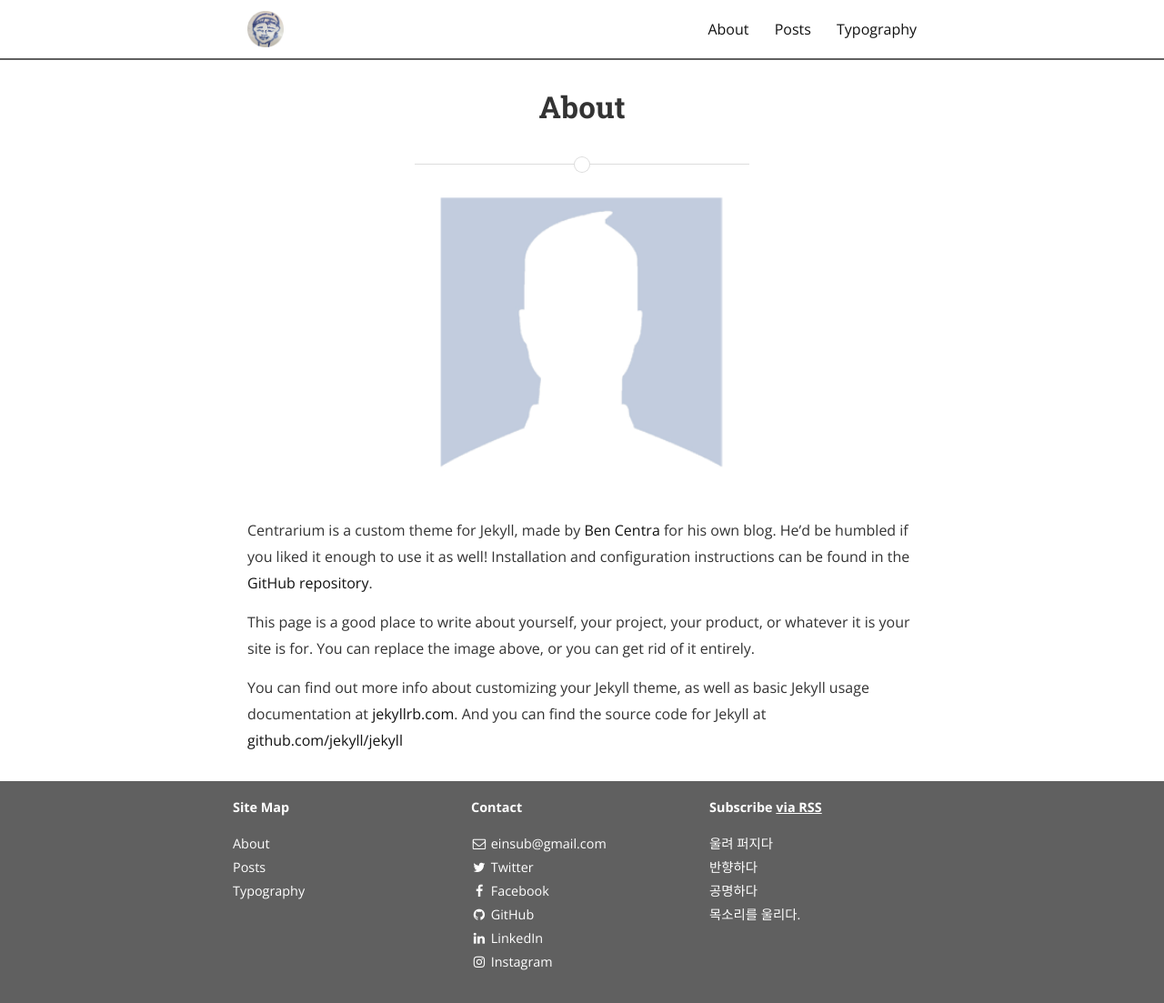
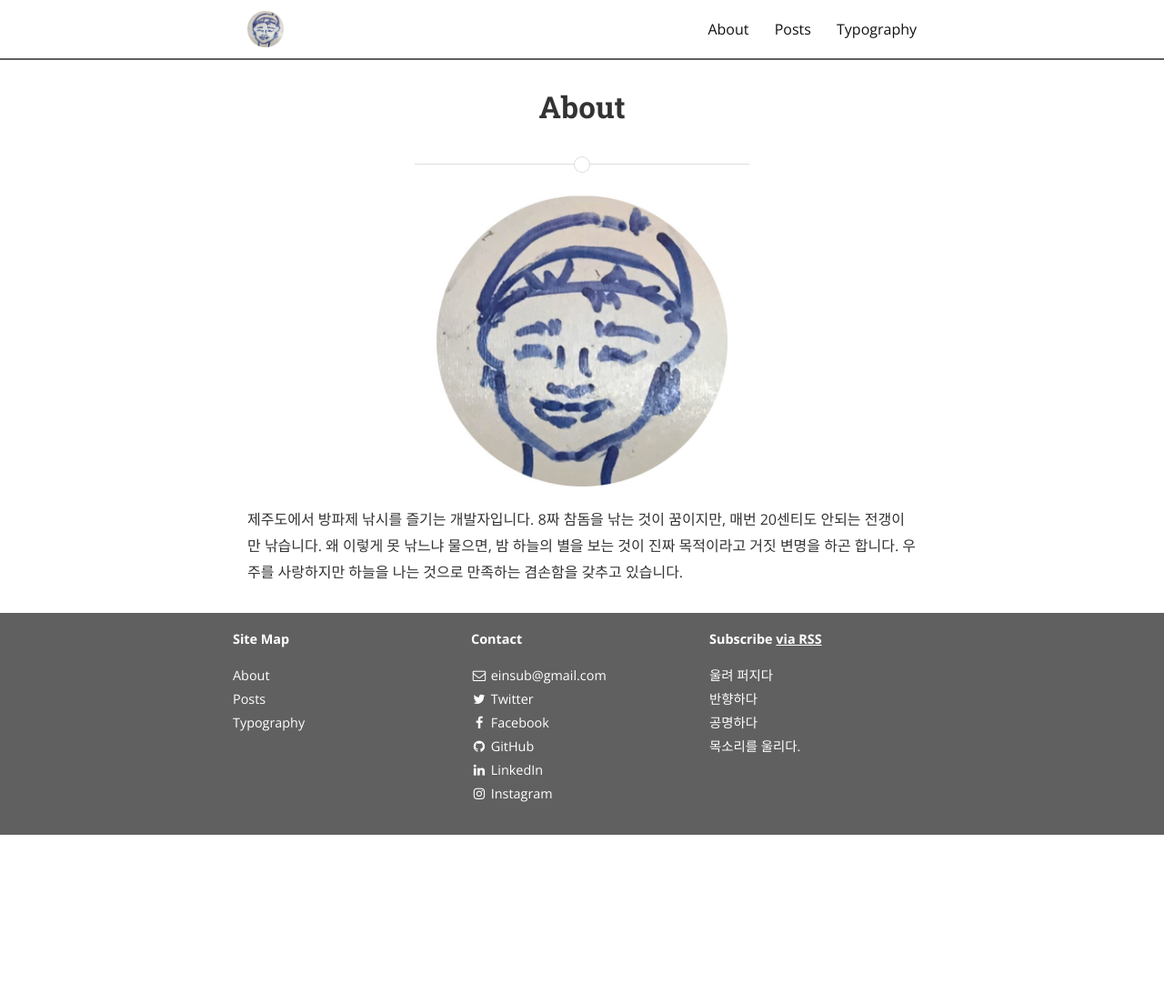
Before and after one commit to einsub/einsub.github.com, a Jekyll site: the page built from about.md, in a window 1280 px wide. Shown: the whole page at 91% size. Built offline with Jekyll 4.4.1, drawn with Linux system fonts in a browser that asks for light colours; nearby versions of some CDN libraries; after the commit the page ends 918 px from its top, so only the background shows below that.

Commit message:
about 변경

```diff
--- a/about.md
+++ b/about.md
@@ -4,14 +4,6 @@ title: About
 permalink: /about/
 ---
 
-<img src="{{ site.baseurl }}/assets/profile-placeholder.gif" title="Profile Picture" class="profile">
+<img src="{{ site.baseurl }}/assets/logo.jpeg" title="Profile Picture" class="profile">
 
-Centrarium is a custom theme for Jekyll, made by [Ben Centra][bencentra] for his own blog. He'd be humbled if you liked it enough to use it as well! Installation and configuration instructions can be found in the [GitHub repository](https://github.com/bencentra/centrarium).
-
-This page is a good place to write about yourself, your project, your product, or whatever it is your site is for. You can replace the image above, or you can get rid of it entirely.
-
-You can find out more info about customizing your Jekyll theme, as well as basic Jekyll usage documentation at [jekyllrb.com](http://jekyllrb.com/). And you can find the source code for Jekyll at [github.com/jekyll/jekyll](https://github.com/jekyll/jekyll)
-
-[centrarium]: https://github.com/bencentra/centrarium
-[bencentra]: http://bencentra.com
-[jekyll]: https://github.com/jekyll/jekyll
+제주도에서 방파제 낚시를 즐기는 개발자입니다. 8짜 참돔을 낚는 것이 꿈이지만, 매번 20센티도 안되는 전갱이만 낚습니다. 왜 이렇게 못 낚느냐 물으면, 밤 하늘의 별을 보는 것이 진짜 목적이라고 거짓 변명을 하곤 합니다. 우주를 사랑하지만 하늘을 나는 것으로 만족하는 겸손함을 갖추고 있습니다.
```
